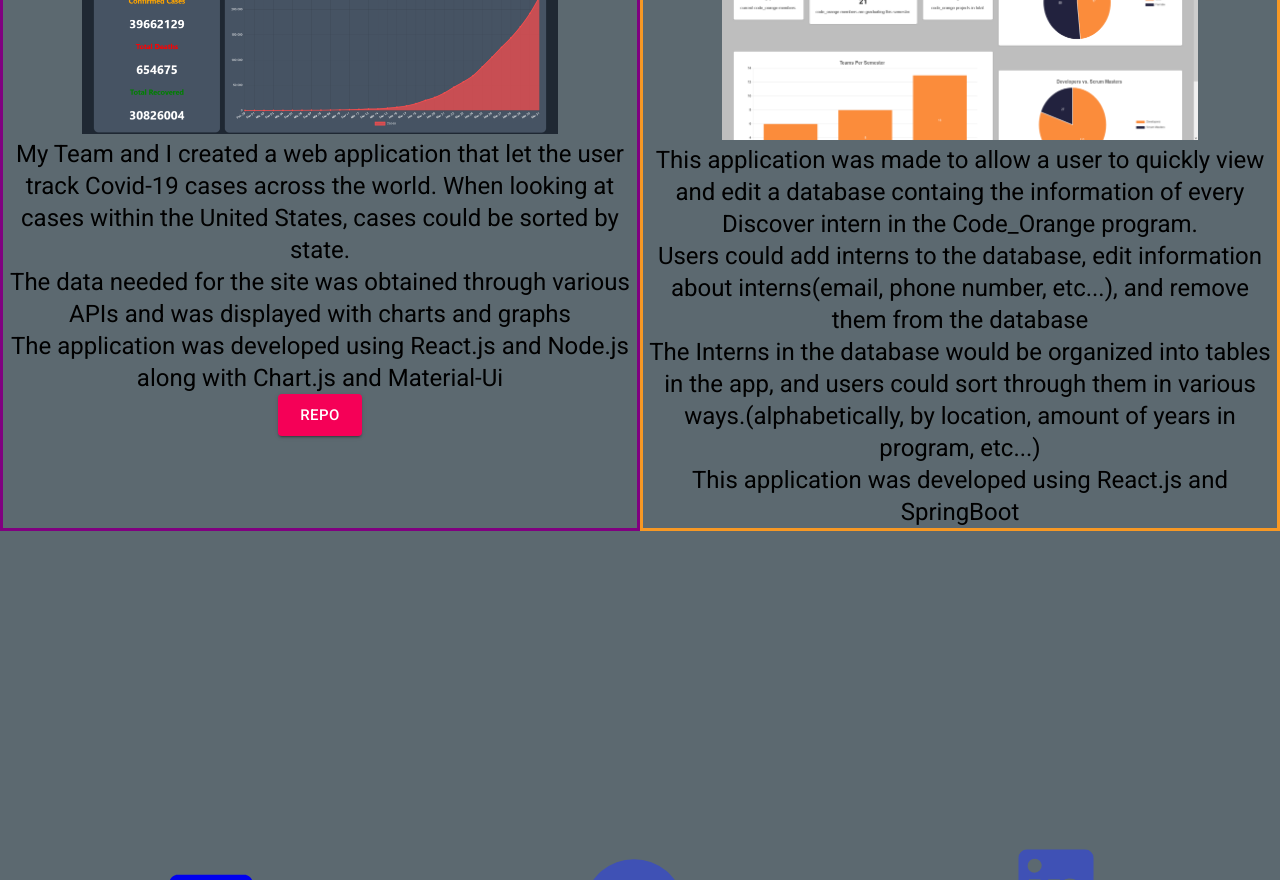
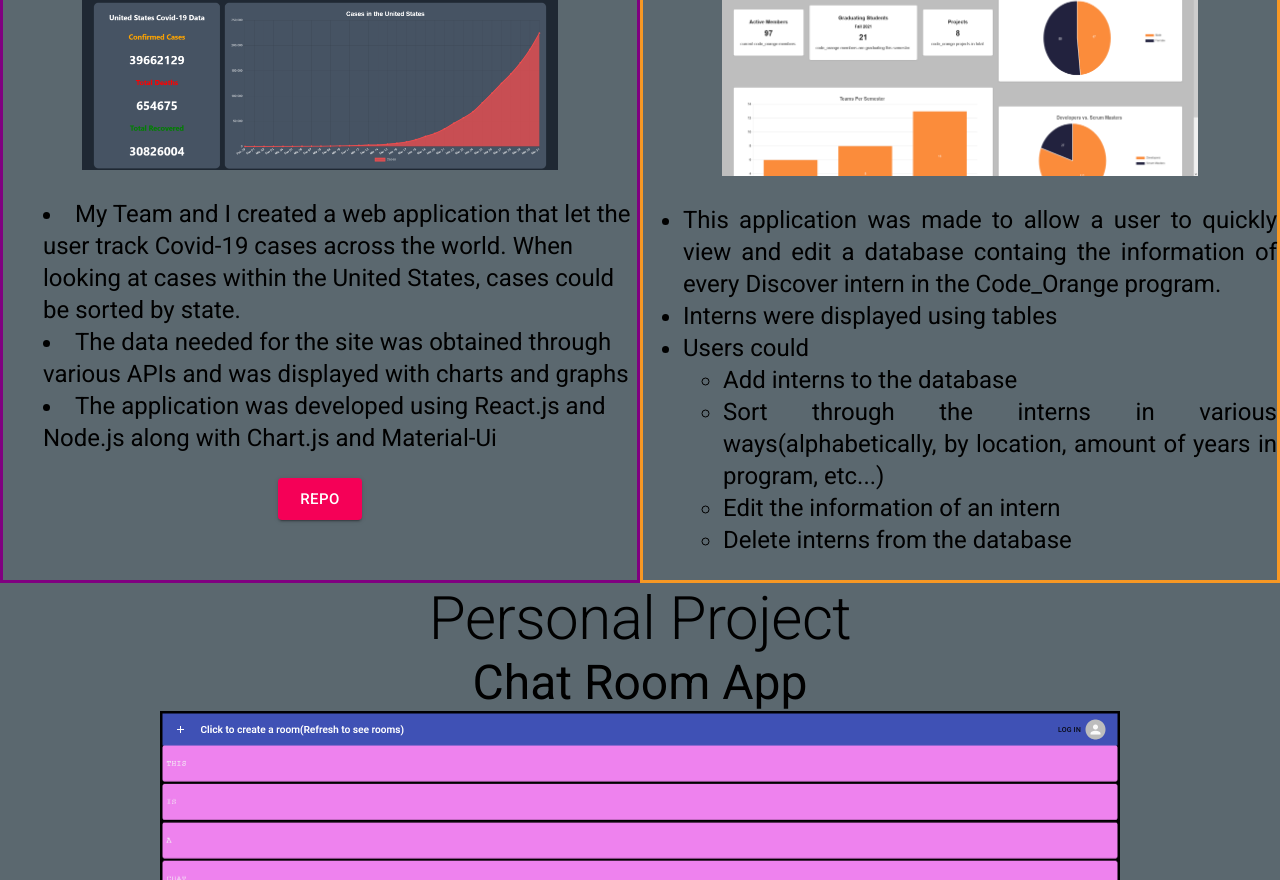
Before and after one commit to Cortlando/porfolio-site, a React (Create React App) app: page / in a window 1280 px wide. Shown: the part 1920-2800 px from the top of the page. Built offline with nearby package versions, Linux system fonts and the light colour scheme.

Commit message:
Added the personal project section and added contact me section header. Also added every section to header

```diff
--- a/src/App.css
+++ b/src/App.css
@@ -1,3 +1,12 @@
 #SkillsSection{
     background-color: whitesmoke;
 }
+#ContactMeSection{
+    margin-top: 5%;
+}
+
+.SpaceFiller{
+    height: 100px;
+    width: 100%;
+    clear: both;
+}
--- a/src/App.js
+++ b/src/App.js
@@ -4,6 +4,7 @@ import Home from './components/Home/Home';
 import Header from './components/Header/Header';
 import ContactMe from './components/ContactMe/ContactMe'
 import Experience from './components/Experience/Experience';
+import PersonalProject from './components/PersonalProject/PersonalProject';
 import { Toolbar } from '@material-ui/core';
 import Skills from './components/Skills/Skills';
 import './App.css'
@@ -11,25 +12,34 @@ function App() {
 
   return (
     <div className="App">
-      <div id="HeaderSection">
+      <div id="HeaderSection" className="HeaderSection">
         <Header />
       </div>
 
-      <div id="HomeSection">
-        <Toolbar />
+      <div id="HomeSection" className="HomeSection">
+      <div className="SpaceFiller"></div>
+
         <Home />
       </div>
 
-      <div id="SkillsSection">
+      <div id="SkillsSection" className="SkillsSection">
         <Skills />
       </div>
 
-      <div id="ExperienceSection">
+      <div id="ExperienceSection" className="ExperienceSection">
         <Experience />
       </div>
 
+      <div id="PersonalProjectSection" className="PersonalProjectSection">
+        <PersonalProject />
+      </div>
 
-      <ContactMe />
+      <div id="ContactMeSection" className="ContactMeSection">
+        <ContactMe />
+      </div>
+
+
+
     </div>
   )
 }
--- a/src/components/ContactMe/ContactMe.css
+++ b/src/components/ContactMe/ContactMe.css
@@ -1,16 +1,21 @@
+.ContactHeader{
+    text-align: center;
+    margin-bottom: 2%;
+}
+
 .ContactBody{
     display: flex;
     flex-direction: row;
-    height: 100vh;
+    /* height: 100vh; */
 }
 
 .Email{
-    height: 100vh;
+    /* height: 100vh; */
     width: 33%;
     display: flex;
     flex-direction: column;
     align-items: center;
-    justify-content: center;
+    /* justify-content: center; */
 }
 
 .EmailLogo{
@@ -18,19 +23,19 @@
 }
 
 .GitHub{
-    height: 100vh;
+    /* height: 100vh; */
     width: 33%;
     display: flex;
     flex-direction: column;
     align-items: center;
-    justify-content: center;
+    /* justify-content: center; */
 }
 
 .LinkedIn{
-    height: 100vh;
+    /* height: 100vh; */
     width: 33%;
     display: flex;
     flex-direction: column;
     align-items: center;
-    justify-content: center;
+    /* justify-content: center; */
 }
--- a/src/components/ContactMe/ContactMe.js
+++ b/src/components/ContactMe/ContactMe.js
@@ -17,6 +17,11 @@ const ContactMe = () => {
 
     return (
         <div>
+            <div className="ContactHeader">
+                <Typography variant="h2">
+                    Contact Me
+                </Typography>
+            </div>
 
             <div className="ContactBody">
                 <div className="Email">
--- a/src/components/Experience/Experience.css
+++ b/src/components/Experience/Experience.css
@@ -22,10 +22,19 @@
     border-color: purple;
 }
 
+.ProjectOneText{
+    list-style-position: inside;
+    text-align: initial;
+}
+
 .ProjectTwo{
     text-align: center;
     border: solid;
     border-color: #F79824;
+}
+
+.ProjectTwoText{
+    text-align: justify;
 }
 
 #ProjectOneImg{
--- a/src/components/Experience/Experience.js
+++ b/src/components/Experience/Experience.js
@@ -47,9 +47,13 @@ const Experience = () => {
                                 </div>
                                 <div className="ProjectOneText">
                                     <Typography variant="h5">
-                                        My Team and I created a web application that let the user track Covid-19 cases across the world. When looking at cases within the United States, cases could be sorted by state.<br></br>
-                                        The data needed for the site was obtained through various APIs and was displayed with charts and graphs <br></br>
-                                        The application was developed using React.js and Node.js along with Chart.js and Material-Ui
+                                        <ul>
+                                            <li>My Team and I created a web application that let the user track Covid-19 cases across the world. When looking at cases within the United States, cases could be sorted by state.</li>
+                                            <li>The data needed for the site was obtained through various APIs and was displayed with charts and graphs</li>
+                                            <li>The application was developed using React.js and Node.js along with Chart.js and Material-Ui</li>
+                                        </ul>
+
+
                                     </Typography>
                                 </div>
                                 <div className="ProjectOneButtons">
@@ -74,10 +78,18 @@ const Experience = () => {
 
                                 <div className="ProjectTwoText">
                                     <Typography variant="h5">
-                                        This application was made to allow a user to quickly view and edit a database containg the information of every Discover intern in the Code_Orange program. <br></br>
-                                        Users could add interns to the database,  edit information about interns(email, phone number, etc...), and remove them from the database <br></br>
-                                        The Interns in the database would be organized into tables in the app, and users could sort through them in various ways.(alphabetically, by location, amount of years in program, etc...)<br></br>
-                                        This application was developed using React.js and SpringBoot
+                                        <ul>
+                                            <li>This application was made to allow a user to quickly view and edit a database containg the information of every Discover intern in the Code_Orange program.</li>
+                                            <li>Interns were displayed using tables</li>
+                                            <li>Users could</li>
+                                                <ul>
+                                                    <li>Add interns to the database</li>
+                                                    <li>Sort through the interns in various ways(alphabetically, by location, amount of years in program, etc...)</li>
+                                                    <li>Edit the information of an intern</li>
+                                                    <li>Delete interns from the database</li>
+                                                </ul>
+                                        </ul>
+
                                     </Typography>
                                 </div>
                             </div>
@@ -92,3 +104,17 @@ const Experience = () => {
 }
 
 export default Experience
+
+{/* <Typography variant="h5">
+My Team and I created a web application that let the user track Covid-19 cases across the world. When looking at cases within the United States, cases could be sorted by state.<br></br>
+The data needed for the site was obtained through various APIs and was displayed with charts and graphs <br></br>
+The application was developed using React.js and Node.js along with Chart.js and Material-Ui
+</Typography> */}
+
+
+{/* <Typography variant="h5">
+This application was made to allow a user to quickly view and edit a database containg the information of every Discover intern in the Code_Orange program. <br></br>
+Users could add interns to the database,  edit information about interns(email, phone number, etc...), and remove them from the database <br></br>
+The Interns in the database would be organized into tables in the app, and users could sort through them in various ways.(alphabetically, by location, amount of years in program, etc...)<br></br>
+This application was developed using React.js and SpringBoot
+</Typography> */}
--- a/src/components/Header/Header.js
+++ b/src/components/Header/Header.js
@@ -32,13 +32,19 @@ const Header = () => {
         <div className="Header">
             <AppBar className={classes.appBar}>
                 <a href="#HomeSection">
-                    <Button> Home </Button>
+                    <Button>Home</Button>
                 </a>
                 <a href="#SkillsSection">
-                    <Button> Skills </Button>
+                    <Button>Skills</Button>
                 </a>
                 <a href="#ExperienceSection">
-                    <Button> Experience </Button>
+                    <Button>Experience</Button>
+                </a>
+                <a href="#PersonalProjectSection">
+                    <Button>Personal Project</Button>
+                </a>
+                <a href="#ContactMeSection">
+                    <Button>Contact Me</Button>
                 </a>
             </AppBar>
         </div>
--- /dev/null
+++ b/src/components/PersonalProject/PersonalProject.css
@@ -0,0 +1,23 @@
+.PersonalProjectHeader{
+    text-align: center;
+}
+
+.PersonalProjectBody{
+    text-align: center;
+}
+
+#PersonalProjectOneImage{
+    width: 75%;
+    height: 75%;
+}
+
+.PersonalProjectOneButtons{
+    /* display: grid;
+    grid-template-columns: repeat(2, minmax(240px, 1fr)); */
+    display: flex;
+    justify-content: center;
+}
+
+.PersonalProjectOneRepo{
+    padding-right: 5%;
+}
--- /dev/null
+++ b/src/components/PersonalProject/PersonalProject.js
@@ -0,0 +1,50 @@
+import { Button, Typography } from '@material-ui/core'
+import React from 'react'
+
+import './PersonalProject.css'
+const PersonalProject = () => {
+    return (
+        <div>
+            <div className="PersonalProjectHeader">
+                <Typography variant="h2">
+                    Personal Project
+                </Typography>
+            </div>
+            <div className="PersonalProjectBody">
+                <div className="PersonalProjectOne">
+                    <div className="PersonalProjectOneHeader">
+                        <Typography variant="h3">
+                            Chat Room App
+                        </Typography>
+                    </div>
+                    <div className="PersonalProjectOneImg">
+                        <img id="PersonalProjectOneImage" src={process.env.PUBLIC_URL + '/ChatRoomApp.png'} alt="Picture of the Chat Room App" />
+                    </div>
+                    <div className="PersonalProjectOneText">
+                        <Typography variant="h5">
+                            <ul>
+                                <li>This application lets users create and join chat rooms</li>
+                                <li>Users can create an account or link their Google, Twitter, or facebook account.</li>
+                                <li>This project was created using React.js, Node.js, and Socket.io</li>
+                            </ul>
+                        </Typography>
+                    </div>
+                    <div className="PersonalProjectOneButtons">
+                        <div className="PersonalProjectOneRepo">
+                            <Button href="https://github.com/Cortlando/chat-room-app " variant="contained" color="secondary" size="large">
+                                Repo
+                            </Button>
+                        </div>
+                        <div className="PersonalProjectOneLink">
+                            <Button href="https://cortlando.github.io/chat-room-app-frontend/#/" variant="contained" color="secondary" size="large">
+                                Link
+                            </Button>
+                        </div>
+                    </div>
+                </div>
+            </div>
+        </div>
+    )
+}
+
+export default PersonalProject
```
Also changed, not shown: public/ChatRoomApp.png (added).
